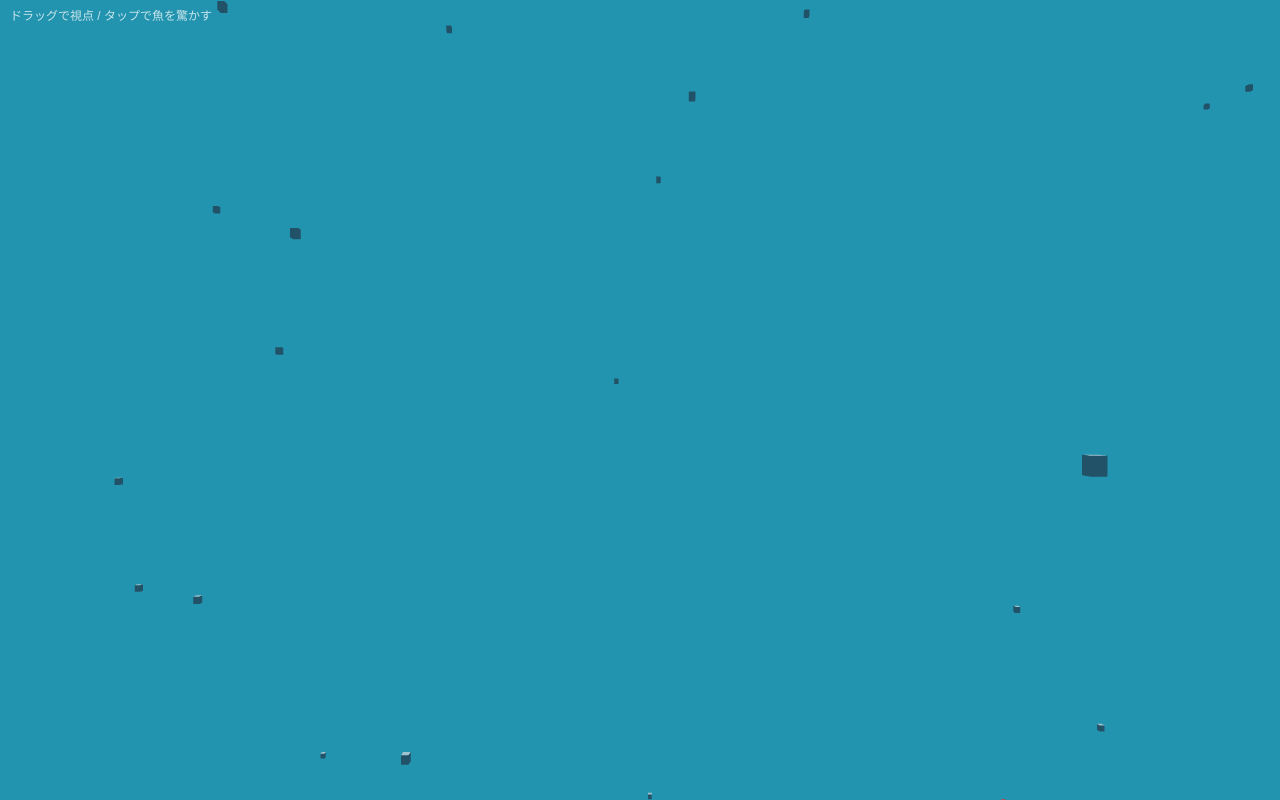
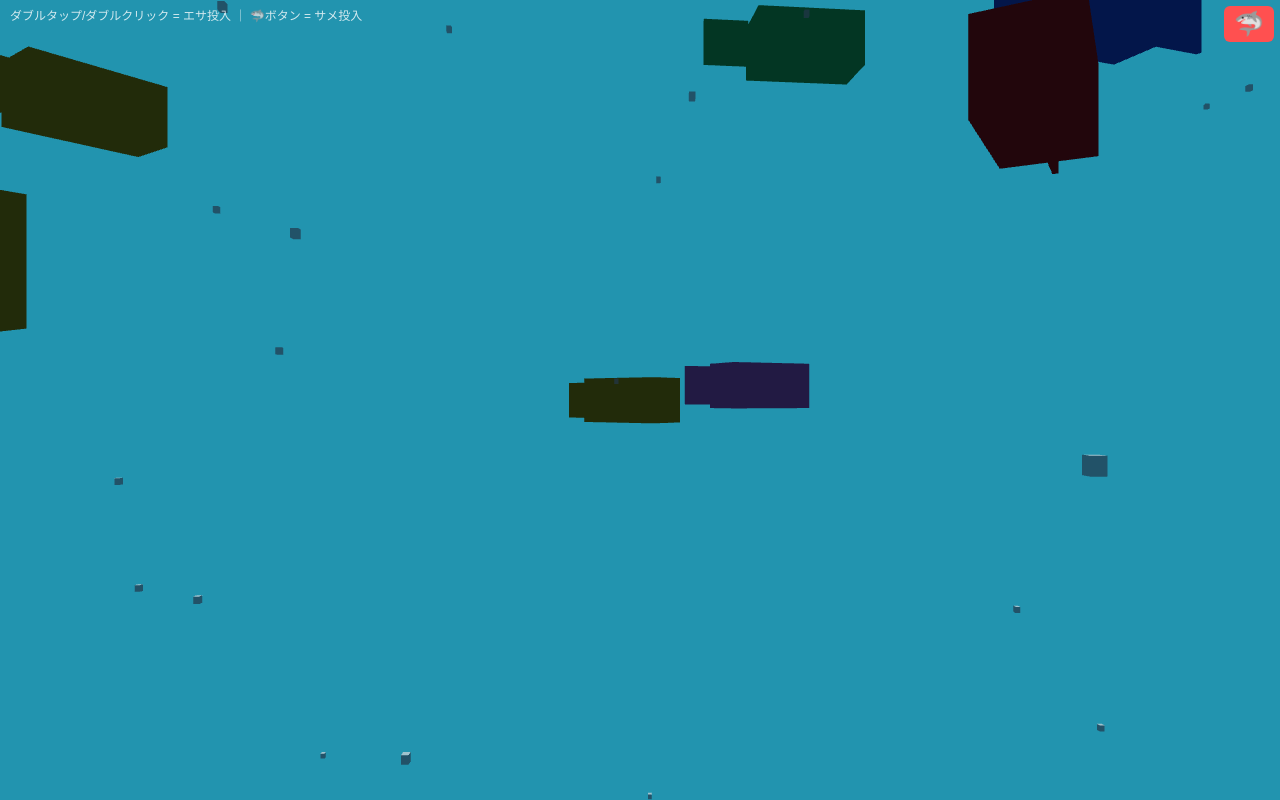
Before and after one commit to maronecat/games, a plain HTML site: page aquarium.html in a window 1280 px wide. Drawn offline with nearby package versions, Linux system fonts and the light colour scheme; animation ran at ten frames a second.

Commit message:
aquarium.html を更新

```diff
--- a/aquarium.html
+++ b/aquarium.html
@@ -1,99 +1,134 @@
 <!DOCTYPE html>
 <html lang="ja">
 <head>
-    <meta charset="utf-8" />
-    <meta name="viewport" content="width=device-width, initial-scale=1" />
-    <title>Interactive WebGL Aquarium – Colorful Fish</title>
-    <style>
-      html,body{margin:0;padding:0;overflow:hidden;background:#000;font-family:sans-serif;color:#fff}
-      #info{position:fixed;top:0;left:0;padding:6px 10px;font-size:12px;opacity:.75;pointer-events:none}
-    </style>
+<meta charset="utf-8"/>
+<meta name="viewport" content="width=device-width,initial-scale=1"/>
+<title>Aquarium – Feed, Breed, Shark Hunt</title>
+<style>html,body{margin:0;padding:0;overflow:hidden;background:#000;color:#fff;font-family:sans-serif}#info{position:fixed;top:0;left:0;padding:6px 10px;font-size:12px;opacity:.8}#sharkBtn{position:fixed;top:6px;right:6px;font-size:24px;padding:4px 10px;border:none;background:#ff5050;border-radius:6px;color:#fff;cursor:pointer;user-select:none}#sharkBtn:active{transform:scale(.94)}</style>
 <script type="importmap">{"imports":{"three":"https://unpkg.com/three@0.161.0/build/three.module.js"}}</script>
 </head>
 <body>
-    <div id="info">ドラッグで視点 / タップで魚を驚かす</div>
+<div id="info">ダブルタップ/ダブルクリック = エサ投入 ｜ 🦈ボタン = サメ投入</div>
+<button id="sharkBtn">🦈</button>
 <script type="module">
 import * as THREE from 'three';
 import { OrbitControls } from 'https://unpkg.com/three@0.161.0/examples/jsm/controls/OrbitControls.js';
 
-      // ===== Config =====================================================================
-      const BOUND = 5;                 // 行動半径（これ以上遠くへ行かせない）
-      const NUM_FISH = 30;             // 魚数
-      const BUBBLE_COUNT = 150;        // 泡
-      const FISH_COLORS = [0xff4040,0x4080ff,0xffd23c,0x40ff88,0xff8fe8];
+// ===== Clock & Params =====
+const clock=new THREE.Clock();
+const BOUND=5, NUM_FISH=30, BUBBLE_COUNT=150;
+const COLORS=[0xff4040,0x4080ff,0xffd23c,0x40ff88,0xff8fe8];
+const SHARK_SCALE = 1.4;
+const FEAR2=4, EAT2=0.36, ATTRACT2=9, BABY_SCALE=0.4, GROW=60;
 
-      // ===== Renderer / Scene ===========================================================
-      const renderer = new THREE.WebGLRenderer({ antialias:true });
+// ===== Scene =====
+const renderer=new THREE.WebGLRenderer({antialias:true});
 renderer.setPixelRatio(Math.min(window.devicePixelRatio,2));
-      renderer.setSize(window.innerWidth,window.innerHeight);
-      renderer.outputEncoding = THREE.sRGBEncoding;
+renderer.setSize(innerWidth,innerHeight);
+renderer.outputEncoding=THREE.sRGBEncoding;
 document.body.appendChild(renderer.domElement);
-
-      const scene = new THREE.Scene();
-      scene.background = new THREE.Color(0x2294af);
-
-      // ===== Camera inside water ========================================================
-      const camera = new THREE.PerspectiveCamera(50,window.innerWidth/window.innerHeight,0.1,60);
+const scene=new THREE.Scene();scene.background=new THREE.Color(0x2294af);
+const camera=new THREE.PerspectiveCamera(50,innerWidth/innerHeight,0.1,60);
 camera.position.set(0,0,1);
-      const controls = new OrbitControls(camera,renderer.domElement);
-      controls.enableDamping = true;
-
-      // ===== Lighting ===================================================================
+const controls=new OrbitControls(camera,renderer.domElement);controls.enableDamping=true;
 scene.add(new THREE.AmbientLight(0x406080,1));
 const sun=new THREE.DirectionalLight(0xffffff,2);sun.position.set(0,8,0);scene.add(sun);
 
-      // ===== Fish =======================================================================
-      const fishes=[];
-      for(let i=0;i<NUM_FISH;i++){const f=createFish();fishes.push(f);scene.add(f);}
+// ===== Data =====
+const fishes=[],pellets=[],sharks=[];
+const rand=(a,b)=>a+(b-a)*Math.random();
+const dummy=new THREE.Object3D();
 
-      function createFish(){
-        const g=new THREE.Group();g.userData={isFish:true};
-        const color=FISH_COLORS[Math.floor(Math.random()*FISH_COLORS.length)];
-        const body=new THREE.Mesh(new THREE.BoxGeometry(0.6,0.3,0.3),new THREE.MeshStandardMaterial({color,roughness:0.5}));
-        g.add(body);
-        const tail=new THREE.Mesh(new THREE.BoxGeometry(0.25,0.25,0.02),new THREE.MeshStandardMaterial({color}));
-        tail.position.x=-0.45;g.add(tail);
+// ===== Fish =====
+function addFish(scale=1){
+ const color=COLORS[Math.random()*COLORS.length|0];
+ const mat=new THREE.MeshStandardMaterial({color,roughness:0.5});
+ const body=new THREE.Mesh(new THREE.BoxGeometry(0.6,0.3,0.3),mat);
+ const tail=new THREE.Mesh(new THREE.BoxGeometry(0.25,0.25,0.02),mat);tail.position.x=-0.45;
+ const g=new THREE.Group();g.add(body);g.add(tail);
+ g.scale.setScalar(scale);
  g.position.set(rand(-BOUND,BOUND),rand(-BOUND*0.6,BOUND*0.6),rand(-BOUND,BOUND));
-        g.userData.dir=new THREE.Vector3(rand(-1,1),rand(-0.3,0.3),rand(-1,1)).normalize();
-        g.userData.speed=rand(0.4,0.9);
-        g.userData.phase=Math.random()*Math.PI*2;
-        g.userData.scaredUntil=0;
+ g.userData={isFish:true,birth:clock.getElapsedTime(),isBaby:scale<1,dir:new THREE.Vector3(rand(-1,1),rand(-0.3,0.3),rand(-1,1)).normalize(),speed:rand(0.4,0.9)*(scale<1?0.7:1),phase:Math.random()*Math.PI*2,scaredUntil:0};
  g.userData.origSpeed=g.userData.speed;
-        return g;}
+ scene.add(g);fishes.push(g);
+}
+for(let i=0;i<NUM_FISH;i++)addFish();
 
-      // ===== Bubbles ====================================================================
+// ===== Bubbles =====
 const bubbleGeo=new THREE.BoxGeometry(0.08,0.1,0.08);
-      const bubbleMat=new THREE.MeshStandardMaterial({color:0xffffff,transparent:true,opacity:0.7,roughness:0.3});
+const bubbleMat=new THREE.MeshStandardMaterial({color:0xffffff,transparent:true,opacity:0.7});
 const bubbles=new THREE.InstancedMesh(bubbleGeo,bubbleMat,BUBBLE_COUNT);scene.add(bubbles);
-      const bubbleInfo=[];const dummy=new THREE.Object3D();
-      for(let i=0;i<BUBBLE_COUNT;i++){bubbleInfo.push({x:rand(-BOUND,BOUND),y:rand(-BOUND*0.6,BOUND*0.6),z:rand(-BOUND,BOUND),speed:rand(0.01,0.03)});updateBubbleMatrix(i);} bubbles.instanceMatrix.needsUpdate=true;
+const bubbleInfo=[];
+function upBub(i){dummy.position.set(bubbleInfo[i].x,bubbleInfo[i].y,bubbleInfo[i].z);dummy.scale.setScalar(0.3);dummy.updateMatrix();bubbles.setMatrixAt(i,dummy.matrix);}for(let i=0;i<BUBBLE_COUNT;i++){bubbleInfo.push({x:rand(-BOUND,BOUND),y:rand(-BOUND*0.6,BOUND*0.6),z:rand(-BOUND,BOUND),speed:rand(0.01,0.03)});upBub(i);}bubbles.instanceMatrix.needsUpdate=true;
 
-      function updateBubbleMatrix(i){dummy.position.set(bubbleInfo[i].x,bubbleInfo[i].y,bubbleInfo[i].z);dummy.scale.setScalar(0.3);dummy.updateMatrix();bubbles.setMatrixAt(i,dummy.matrix);}
+// ===== Pellets =====
+const pelletGeo=new THREE.BoxGeometry(0.12,0.12,0.12),pelletMat=new THREE.MeshStandardMaterial({color:0x8b4513});
+function spawnPellet(pos){const p=new THREE.Mesh(pelletGeo,pelletMat.clone());p.position.copy(pos);scene.add(p);pellets.push(p);setTimeout(()=>{scene.remove(p);pellets.splice(pellets.indexOf(p),1)},15000);}
 
-      // ===== Interaction ================================================================
-      const raycaster=new THREE.Raycaster();const pointer=new THREE.Vector2();
-      window.addEventListener('pointerdown',e=>{pointer.x=(e.clientX/window.innerWidth)*2-1;pointer.y=-(e.clientY/window.innerHeight)*2+1;raycaster.setFromCamera(pointer,camera);const hit=raycaster.intersectObjects(fishes,true);if(hit.length){const g=findFishGroup(hit[0].object);if(g)scareFish(g);}});
-      function findFishGroup(o){while(o&&!o.userData.isFish)o=o.parent;return o;}
-      function scareFish(f){const now=clock.getElapsedTime();const d=f.userData.dir;d.x+=rand(-1,1);d.y+=rand(-0.4,0.4);d.z+=rand(-1,1);d.normalize();f.userData.origSpeed=f.userData.speed;f.userData.speed*=3;f.userData.scaredUntil=now+2.5;}
+// ===== Shark =====
+function spawnShark(){
+ const dir=camera.getWorldDirection(new THREE.Vector3());
+ const pos=camera.position.clone().add(dir.multiplyScalar(2));
+ if(pos.length()>BOUND-1)pos.clampLength(0,BOUND-1);
+ const mat=new THREE.MeshStandardMaterial({color:0x666666,roughness:0.4,metalness:0.3});
+ const body=new THREE.Mesh(new THREE.BoxGeometry(0.9,0.35,0.3),mat);
+ const tail=new THREE.Mesh(new THREE.BoxGeometry(0.3,0.3,0.02),mat);tail.position.x=-0.6;
+ const spikeGeo=new THREE.ConeGeometry(0.06,0.18,4);
+ const shark=new THREE.Group();shark.add(body);shark.add(tail);
+ for(let i=-1;i<=1;i++){const sp=new THREE.Mesh(spikeGeo,mat);sp.position.set(0.25,0.18,0.08*i);sp.rotation.z=Math.PI;shark.add(sp);}
+shark.scale.setScalar(SHARK_SCALE);
+shark.position.copy(pos);
+ shark.userData={dir:new THREE.Vector3(rand(-1,1),rand(-0.2,0.2),rand(-1,1)).normalize()};
+ scene.add(shark);sharks.push(shark);
+ setTimeout(()=>{scene.remove(shark);sharks.splice(sharks.indexOf(shark),1)},15000);
+}
+document.getElementById('sharkBtn').addEventListener('click',spawnShark);
 
-      // ===== Utils ======================================================================
-      function rand(a,b){return a+(b-a)*Math.random();}
+// ===== Interaction =====
+const raycaster=new THREE.Raycaster();const pointer=new THREE.Vector2();let lastTap=0;const active=new Set();
+const dom=renderer.domElement;
+dom.addEventListener('pointerdown',e=>{
+ active.add(e.pointerId);
+ pointer.x=(e.clientX/innerWidth)*2-1;pointer.y=-(e.clientY/innerHeight)*2+1;
+ raycaster.setFromCamera(pointer,camera);
+ const hit=raycaster.intersectObjects(fishes,true);if(hit.length){let o=hit[0].object;while(o&&!o.userData.isFish)o=o.parent;if(o)scare(o);}
+ const now=performance.now();
+ if(active.size===1&&now-lastTap<300){const pos=raycaster.ray.origin.clone().add(raycaster.ray.direction.clone().multiplyScalar(1));spawnPellet(pos);}lastTap=now;});
+['pointerup','pointercancel'].forEach(evt=>dom.addEventListener(evt,e=>active.delete(e.pointerId)));
+dom.addEventListener('dblclick',e=>e.preventDefault());
+function scare(f){const now=clock.getElapsedTime();f.userData.dir.add(new THREE.Vector3(rand(-1,1),rand(-0.4,0.4),rand(-1,1))).normalize();f.userData.speed*=3;f.userData.scaredUntil=now+2.5;}
 
-      // ===== Animation ==================================================================
-      const clock=new THREE.Clock();
-      function animate(){requestAnimationFrame(animate);const delta=clock.getDelta();const t=clock.getElapsedTime();
-        // fish move & boundary
-        fishes.forEach(f=>{const ud=f.userData;if(t>ud.scaredUntil&&ud.speed>ud.origSpeed)ud.speed=THREE.MathUtils.lerp(ud.speed,ud.origSpeed,0.05);
-          f.position.addScaledVector(ud.dir,ud.speed*delta);
-          if(f.position.length()>BOUND){ud.dir.multiplyScalar(-1);f.position.clampLength(0,BOUND);} // 球体境界
+// ===== Main Loop =====
+function animate(){requestAnimationFrame(animate);
+ const dt=clock.getDelta(),t=clock.getElapsedTime();
+ // fish
+ fishes.forEach(f=>{
+  const ud=f.userData;
+  if(ud.isBaby&&t-ud.birth>GROW){f.scale.setScalar(1);ud.isBaby=false;ud.speed*=1.4;ud.origSpeed=ud.speed;}
+  sharks.forEach(s=>{if(f.position.distanceToSquared(s.position)<FEAR2)ud.dir.add(f.position.clone().sub(s.position).normalize()).normalize();});
+  if(pellets.length){let cl=null,d=Infinity;pellets.forEach(p=>{const d2=f.position.distanceToSquared(p.position);if(d2<d){d=d2;cl=p;}});if(cl&&d<ATTRACT2)ud.dir.lerp(cl.position.clone().sub(f.position).normalize(),0.05);}
+  if(t>ud.scaredUntil&&ud.speed>ud.origSpeed)ud.speed=THREE.MathUtils.lerp(ud.speed,ud.origSpeed,0.05);
+  f.position.addScaledVector(ud.dir,ud.speed*dt);
+  if(f.position.length()>BOUND){ud.dir.multiplyScalar(-1);f.position.clampLength(0,BOUND);}
   f.rotation.y=Math.atan2(-ud.dir.z,ud.dir.x)+Math.sin(ud.phase+t*4)*0.2;
-          f.position.y+=Math.sin(t*4+ud.phase)*0.002;});
+  f.position.y+=Math.sin(t*4+ud.phase)*0.002;
+ });
+ // pellets
+ for(let i=pellets.length-1;i>=0;i--){const p=pellets[i];p.position.y-=0.8*dt;if(p.position.y<-BOUND*0.6){scene.remove(p);pellets.splice(i,1);continue;}for(const f of fishes){if(f.position.distanceToSquared(p.position)<EAT2){scene.remove(p);pellets.splice(i,1);addFish(BABY_SCALE);break;}}}
+ // sharks
+ sharks.forEach(s=>{
+  if(fishes.length){let cl=null,d=Infinity;fishes.forEach(f=>{const d2=s.position.distanceToSquared(f.position);if(d2<d){d=d2;cl=f;}});if(cl){s.userData.dir.lerp(cl.position.clone().sub(s.position).normalize(),0.05);if(d<EAT2){scene.remove(cl);fishes.splice(fishes.indexOf(cl),1);}}}
+  s.position.addScaledVector(s.userData.dir,2*dt);
+  if(s.position.length()>BOUND)s.userData.dir.multiplyScalar(-1);
+ });
  // bubbles
-        for(let i=0;i<BUBBLE_COUNT;i++){bubbleInfo[i].y+=bubbleInfo[i].speed;if(bubbleInfo[i].y>BOUND*0.6){bubbleInfo[i].y=-BOUND*0.6;bubbleInfo[i].x=rand(-BOUND,BOUND);bubbleInfo[i].z=rand(-BOUND,BOUND);}updateBubbleMatrix(i);}bubbles.instanceMatrix.needsUpdate=true;
-        controls.update();renderer.render(scene,camera);}animate();
+ for(let i=0;i<BUBBLE_COUNT;i++){bubbleInfo[i].y+=bubbleInfo[i].speed;if(bubbleInfo[i].y>BOUND*0.6){bubbleInfo[i].y=-BOUND*0.6;bubbleInfo[i].x=rand(-BOUND,BOUND);bubbleInfo[i].z=rand(-BOUND,BOUND);}upBub(i);}bubbles.instanceMatrix.needsUpdate=true;
+ controls.update();renderer.render(scene,camera);
+}
+animate();
 
-      // resize
-      window.addEventListener('resize',()=>{camera.aspect=window.innerWidth/window.innerHeight;camera.updateProjectionMatrix();renderer.setSize(window.innerWidth,window.innerHeight);});
+// ===== Resize =====
+addEventListener('resize',()=>{camera.aspect=innerWidth/innerHeight;camera.updateProjectionMatrix();renderer.setSize(innerWidth,innerHeight);});
 </script>
 </body>
 </html>
```
Lines whose indentation alone changed are shown as unchanged.
